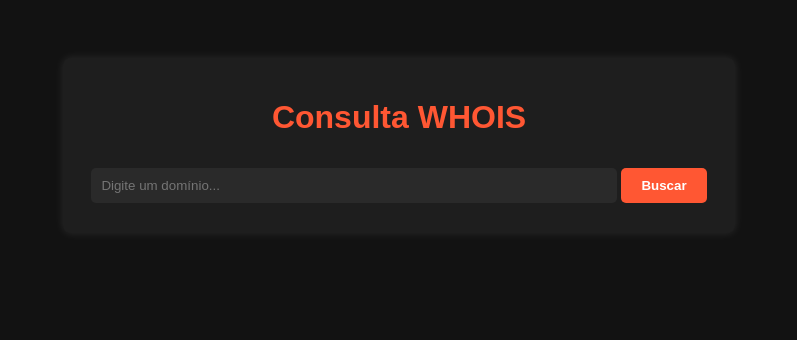
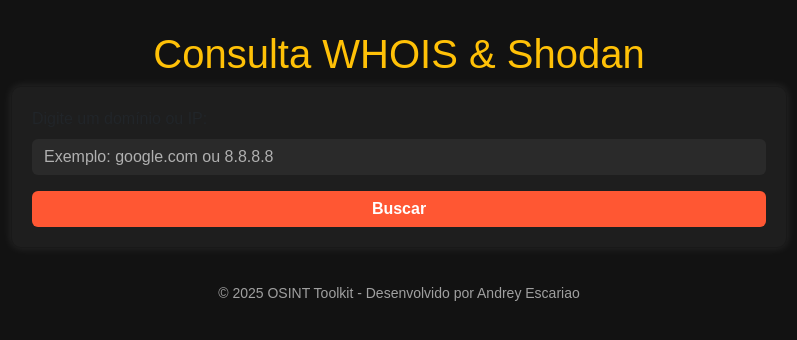
Before and after one commit to escariao/osint-toolkit, a Flask app: page / in a window 1280 px wide. Shown: the top 340 px of the page, without its empty margins (241-1038 px from the left). Run offline with Flask 3, Linux system fonts and the light colour scheme.

Commit message:
Update index.html

```diff
--- a/templates/index.html
+++ b/templates/index.html
@@ -3,52 +3,119 @@
 <head>
     <meta charset="UTF-8">
     <meta name="viewport" content="width=device-width, initial-scale=1.0">
-    <title>OSINT Toolkit - WHOIS Lookup</title>
-    <link rel="stylesheet" href="{{ url_for('static', filename='style.css') }}">
+    <title>OSINT Toolkit - Consulta WHOIS & Shodan</title>
+
+    <!-- Bootstrap -->
+    <link href="https://cdn.jsdelivr.net/npm/bootstrap@5.3.0/dist/css/bootstrap.min.css" rel="stylesheet">
+
+    <style>
+        body {
+            background-color: #121212;
+            color: #ffffff;
+            font-family: 'Arial', sans-serif;
+        }
+        .container {
+            max-width: 800px;
+            margin-top: 30px;
+        }
+        .card {
+            background-color: #1e1e1e;
+            border-radius: 10px;
+            padding: 20px;
+            box-shadow: 0 0 10px rgba(255, 255, 255, 0.1);
+        }
+        .form-control {
+            background-color: #2a2a2a;
+            color: #ffffff;
+            border: none;
+        }
+        .form-control::placeholder {
+            color: #b0b0b0;
+        }
+        .btn-primary {
+            background-color: #ff5733;
+            border: none;
+            font-weight: bold;
+        }
+        .btn-primary:hover {
+            background-color: #e04e2e;
+        }
+        .footer {
+            text-align: center;
+            padding: 15px;
+            margin-top: 20px;
+            color: #a0a0a0;
+            font-size: 14px;
+        }
+    </style>
 </head>
 <body>
-    <div class="container">
-        <h1>Consulta WHOIS</h1>
-            <form method="POST">
-                <input type="text" name="query" placeholder="Digite um domínio..." required>
-                <button type="submit">Buscar</button>
-            </form>
 
-        {% if error %}
-            <p style="color: red;">{{ error }}</p>
-        {% endif %}
+<div class="container">
+    <h1 class="text-center text-warning">Consulta WHOIS & Shodan</h1>
 
-        {% if data %}
-            <div class="resultado">
-                <h2>Resultados</h2>
-                <p><strong>Domínio:</strong> {{ data.domain_name }}</p>
-                <p><strong>Registrar:</strong> {{ data.registrar }}</p>
-                <p><strong>Criado em:</strong> {{ data.creation_date }}</p>
-                <p><strong>Expira em:</strong> {{ data.expiration_date }}</p>
+    <!-- Formulário -->
+    <div class="card">
+        <form method="POST">
+            <div class="mb-3">
+                <label for="query" class="form-label">Digite um domínio ou IP:</label>
+                <input type="text" class="form-control" name="query" placeholder="Exemplo: google.com ou 8.8.8.8" required>
             </div>
-        {% endif %}
+            <button type="submit" class="btn btn-primary w-100">Buscar</button>
+        </form>
     </div>
-{% if shodan_data %}
-    <div class="resultado">
-        <h2>Dados do Shodan</h2>
-        <p><strong>IP:</strong> {{ shodan_data.ip }}</p>
-        <p><strong>Organização:</strong> {{ shodan_data.org }}</p>
-        <p><strong>Sistema Operacional:</strong> {{ shodan_data.os }}</p>
-        <p><strong>Portas Abertas:</strong> {{ shodan_data.open_ports }}</p>
-        <p><strong>Vulnerabilidades:</strong>
-            {% if shodan_data.vulnerabilities %}
-                <ul>
-                    {% for vuln in shodan_data.vulnerabilities %}
-                        <li>{{ vuln }}</li>
-                    {% endfor %}
-                </ul>
-            {% else %}
-                Nenhuma vulnerabilidade encontrada.
-            {% endif %}
-        </p>
+
+    <!-- Mensagem de erro -->
+    {% if error %}
+    <div class="alert alert-danger text-center mt-3">{{ error }}</div>
+    {% endif %}
+
+    <!-- Exibir Resultados WHOIS -->
+    {% if data %}
+    <div class="card mt-3">
+        <h2 class="text-center">Resultados WHOIS</h2>
+        <table class="table table-dark table-striped">
+            <tr><th>Domínio</th><td>{{ data['domain_name'] }}</td></tr>
+            <tr><th>Registrar</th><td>{{ data['registrar'] }}</td></tr>
+            <tr><th>Criado em</th><td>{{ data['creation_date'] }}</td></tr>
+            <tr><th>Expira em</th><td>{{ data['expiration_date'] }}</td></tr>
+        </table>
     </div>
-{% endif %}
+    {% endif %}
 
+    <!-- Exibir Resultados SHODAN -->
+    {% if shodan_data and 'error' not in shodan_data %}
+    <div class="card mt-3">
+        <h2 class="text-center">Informações do Shodan</h2>
+        <table class="table table-dark table-striped">
+            <tr><th>IP</th><td>{{ shodan_data['ip'] }}</td></tr>
+            <tr><th>Organização</th><td>{{ shodan_data['org'] }}</td></tr>
+            <tr><th>Sistema Operacional</th><td>{{ shodan_data['os'] }}</td></tr>
+            <tr><th>Portas Abertas</th><td>{{ shodan_data['open_ports']|join(', ') }}</td></tr>
+            <tr><th>Vulnerabilidades</th>
+                <td>
+                    {% if shodan_data['vulnerabilities'] %}
+                        {% for vuln in shodan_data['vulnerabilities'] %}
+                            <a href="https://cve.mitre.org/cgi-bin/cvename.cgi?name={{ vuln }}" target="_blank">{{ vuln }}</a><br>
+                        {% endfor %}
+                    {% else %}
+                        Nenhuma vulnerabilidade conhecida
+                    {% endif %}
+                </td>
+            </tr>
+        </table>
+    </div>
+    {% elif shodan_data and 'error' in shodan_data %}
+    <div class="alert alert-warning text-center mt-3">{{ shodan_data['error'] }}</div>
+    {% endif %}
+</div>
 
+<!-- Rodapé -->
+<div class="footer">
+    &copy; 2025 OSINT Toolkit - Desenvolvido por Andrey Escariao
+</div>
+
+<!-- Bootstrap JS -->
+<script src="https://cdn.jsdelivr.net/npm/bootstrap@5.3.0/dist/js/bootstrap.bundle.min.js"></script>
 </body>
 </html>
```
